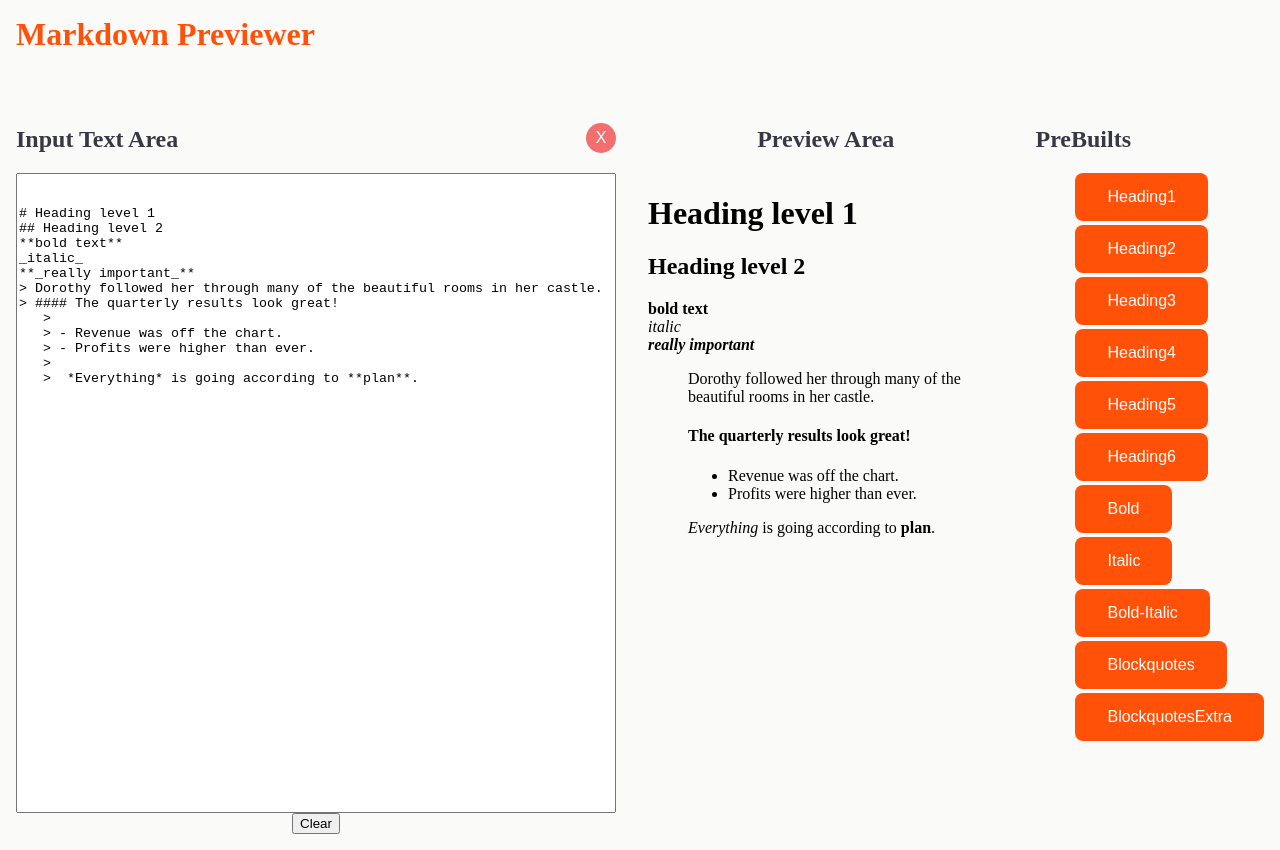
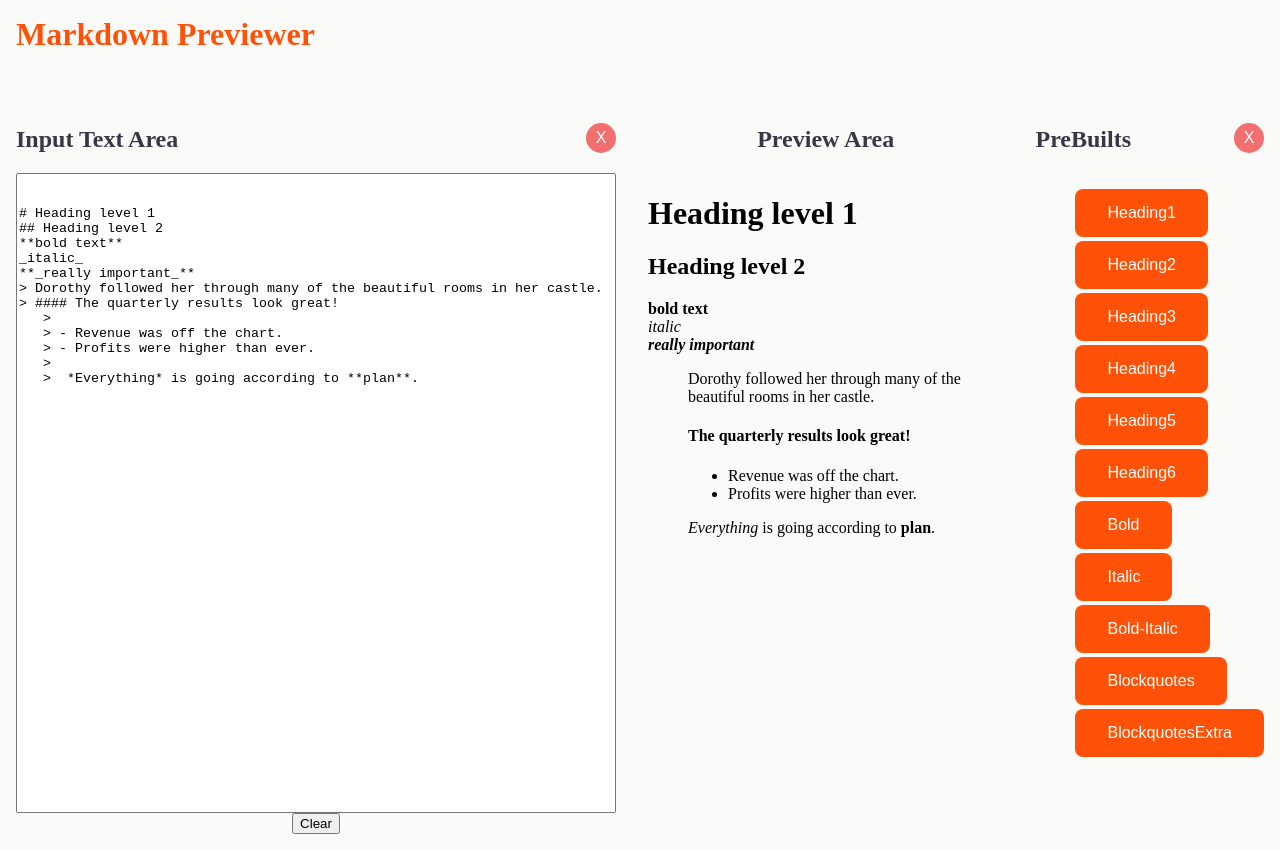
Before and after one commit to GustavoLira-ChE/markdown-previewer, a React app: page / in a window 1280 px wide. Built offline with nearby package versions, Linux system fonts and the light colour scheme.

Commit message:
add: prop that receive a handle toggle function to list of prebuilt syntax

```diff
--- a/src/containers/PreSyntaxUseList.jsx
+++ b/src/containers/PreSyntaxUseList.jsx
@@ -1,6 +1,8 @@
 import React, {useContext} from 'react';
+import CloseButton from '../components/CloseButton';
 import InputTextContext from '../context/InputTextContext';
 import '../styles/preSyntaxUseList.css';
+import ToggleContext from '../context/ToggleContext';
 
 const syntaxObject = [
     {id: 1, buttonTitle: "Heading1", buttonValue: " \n # Heading level 1"},
@@ -24,6 +26,7 @@ const syntaxObject = [
 const PreSyntaxUseList = () => {
 
     const { addSyntaxPreBuild } = useContext(InputTextContext);
+    const { handleBuiltInToggle } = useContext(ToggleContext);
 
     const addSyntax = (e) => {
         addSyntaxPreBuild(e.target.value);
@@ -31,7 +34,10 @@ const PreSyntaxUseList = () => {
 
     return (
         <aside className='prebuilt-syntax'>
-            <h2 className='prebuiltsTitle'>PreBuilts</h2>
+            <div className='prebuiltHeader'>
+                <h2 className='prebuiltsTitle'>PreBuilts</h2>
+                <CloseButton func={handleBuiltInToggle}/>
+            </div>
             <ul>
                 {syntaxObject.map(buttonItem => (
                     <li key={buttonItem.id}>
--- a/src/styles/preSyntaxUseList.css
+++ b/src/styles/preSyntaxUseList.css
@@ -18,6 +18,12 @@
     margin-bottom: 4px;
 }
 
+.prebuiltHeader{
+    width: inherit;
+    display: flex;
+    justify-content: space-between;
+}
+
 .prebuilt-syntax ul li{
     list-style: none;
 }
```
